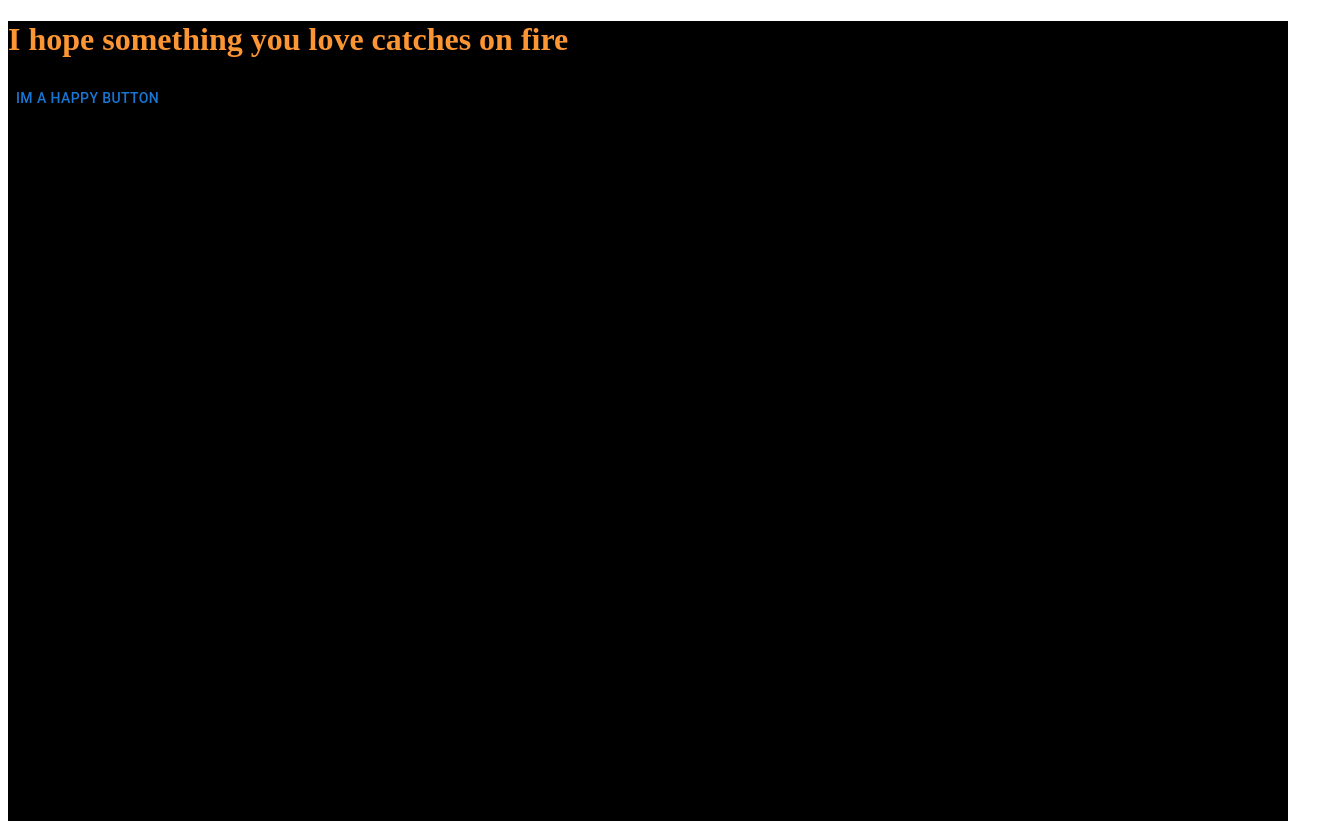
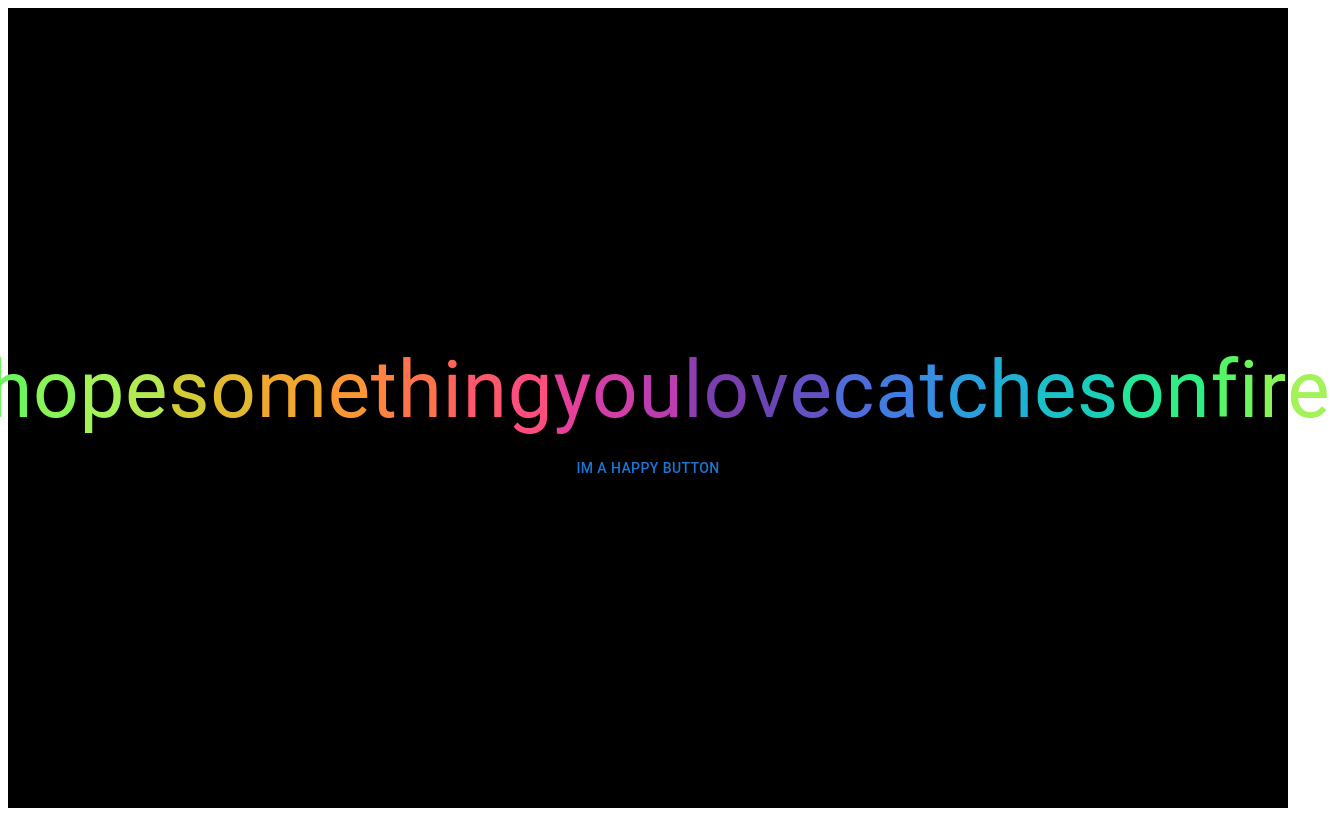
Before and after one commit to jbur801/EQ, a React (Create React App) app in the folder frontend/: page / in a window 1280 px wide. Shown: the whole page, 1330 px wide, since content can reach past the window. Built offline with nearby package versions, Linux system fonts and the light colour scheme.

Commit message:
made some happy colors that are happy

```diff
--- a/frontend/src/components/kysPage/KysPage.tsx
+++ b/frontend/src/components/kysPage/KysPage.tsx
@@ -1,12 +1,12 @@
 import { Button, Card, Container, Stack, Typography } from "@mui/material";
 import TestCanvas from "../Three/TestCanvas";
-import React, { useState } from "react";
+import React, { useEffect, useState } from "react";
 // import { useSpring, animated } from 'react-spring';
 import { useInterval } from "react-use";
 import { interpolateRainbow } from "d3-scale-chromatic";
 import { random } from "lodash";
 import { CirclePicker } from "react-color";
-import { animated, useSpring } from "@react-spring/web";
+import { animated, SpringValue, useSpring } from "@react-spring/web";
 import { bgcolor } from "@mui/system";
 
 function ColorfulText(props: { text: string }) {
@@ -14,37 +14,112 @@ function ColorfulText(props: { text: string }) {
   const [color, setColor] = React.useState("#00FF00");
   const [hue, setHue] = React.useState(random(0, 360));
   const [active, setActive] = useState(true);
+  const callbacks: React.Dispatch<React.SetStateAction<string>>[] = [];
+  const states: string[] = [];
+  let characters = [];
+  useInterval(() => {
+    if (active) {
+      setHue((hue + 10) % 360);
+      setColor(interpolateRainbow(hue / 360));
+    } else {
+      setHue(0);
+      setColor(interpolateRainbow(hue / 360));
+    }
+  }, 100);
+
+  useEffect(() => {
+    let max = text.length - 1;
+    if (callbacks.length > 0) {
+      callbacks[0](color);
+      for (let i = 1; i < callbacks.length; i++) {
+        callbacks[i](states[i - 1]);
+      }
+    }
+  }, [color]);
+
+  const toggleAnimation = () => {
+    setActive(!active);
+  };
+
+  for (let i = 0; i < text.length; i++) {
+    let setCallback = (
+      callback: React.Dispatch<React.SetStateAction<string>>
+    ) => {
+      callbacks[i] = callback;
+    };
+    let setState = (state: string) => {
+      states[i] = state;
+    };
+    let x = CharacterCarousel({
+      character: text[i],
+      setCallback,
+      setState,
+    });
+    characters.push(x);
+  }
+
+  return (
+    <>
+      <Stack width={"100%"} justifyContent="center" alignItems="center">
+        <div
+          style={{
+            display: "flex",
+            width: "90%",
+            alignItems: "center",
+            justifyContent: "center",
+          }}
+        >
+          {characters}
+        </div>
+        <Button onClick={toggleAnimation}> IM A HAPPY BUTTON</Button>
+      </Stack>
+    </>
+  );
+}
+
+function CharacterCarousel(props: {
+  character: string;
+  setCallback: (callback: React.Dispatch<React.SetStateAction<string>>) => void;
+  setState: (state: string) => void;
+  callback?: React.Dispatch<React.SetStateAction<string>>;
+}) {
+  let { character, setCallback, setState, callback } = props;
+  let [color, setColor] = useState("#00FF00");
+  let oldColor = color;
+  // useEffect(()=>{
+  //   callback(oldColor)
+  //   oldColor = color
+  // },[color])
+  setCallback(setColor);
+  setState(color);
   const { color: animatedColor } = useSpring({
     color,
     from: { color: "#00FF00" },
     config: { duration: 10 },
   });
 
-  useInterval(() => {
-    if (active) {
-      setHue((hue + 10) % 360);
-      setColor(interpolateRainbow(hue / 360));
-    }
-  }, 10);
-
-  const toggleAnimation = () => {
-    setActive(!active);
-  };
-
   return (
-    <>
-      <animated.div style={{ color: animatedColor }}>
-        <h1>{text}</h1>
-      </animated.div>
-      <Button onClick={toggleAnimation}> IM A HAPPY BUTTON</Button>
-    </>
+    <animated.div
+      style={{ color: animatedColor, flex: 1, padding: 0, margin: 0 }}
+    >
+      <Typography fontSize={80}>{character}</Typography>
+    </animated.div>
   );
 }
 
 export default function KysPage() {
   return (
     // <Container sx={{ width: "100vw", height: "100vh", bgcolor: "black" }}>
-    <div style={{ width: "100vw", height: "100vh", backgroundColor: "black" }}>
+    <div
+      style={{
+        width: "100vw",
+        height: "100vh",
+        backgroundColor: "black",
+        alignItems: "center",
+        justifyContent: "center",
+        display: "flex",
+      }}
+    >
       <ColorfulText text="I hope something you love catches on fire" />
     </div>
 
```
